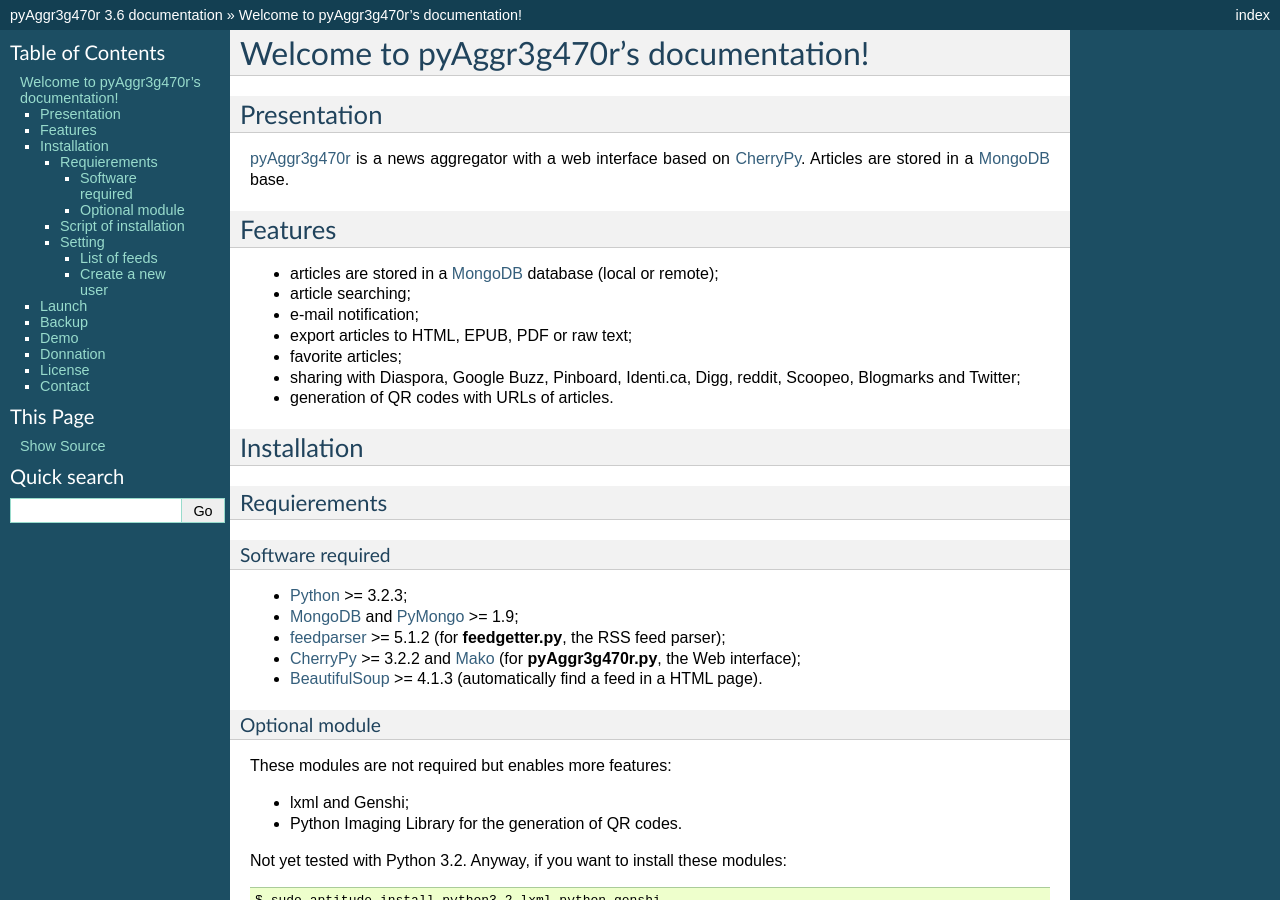
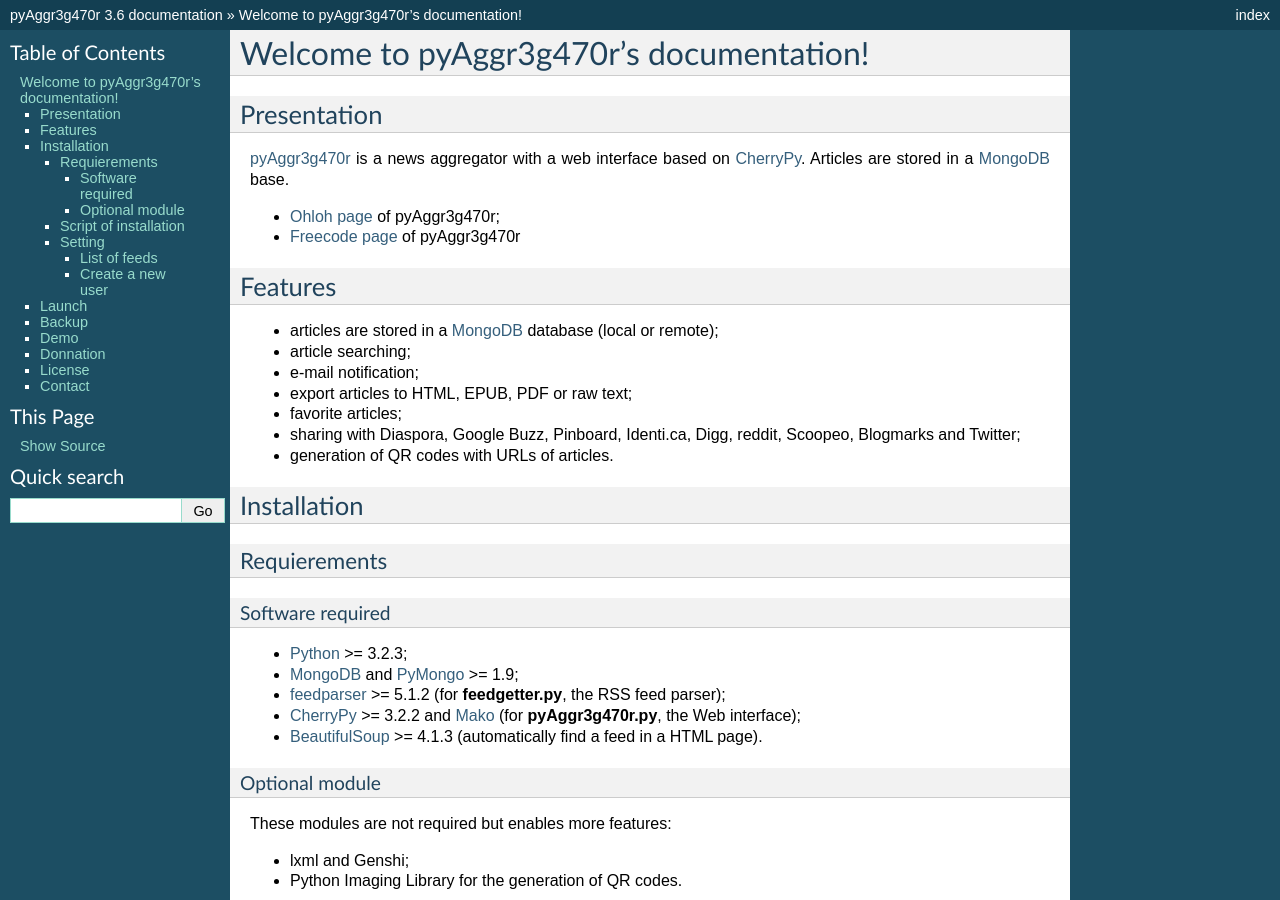
Before and after one commit to cedricbonhomme/newspipe, a Sphinx documentation site: the page built from docs/index.rst, in a window 1280 px wide and 900 px high. Built offline with Sphinx 7.4.7, drawn with Linux system fonts in a browser that asks for light colours.

Commit message:
Added links to Ohloh and Freecode in the documentation.

```diff
--- a/docs/index.rst
+++ b/docs/index.rst
@@ -16,6 +16,8 @@
 pyAggr3g470r_ is a news aggregator with a web interface
 based on CherryPy_. Articles are stored in a MongoDB_ base.
 
+* `Ohloh page <http://www.ohloh.net/p/pyAggr3g470r>`_ of pyAggr3g470r;
+* `Freecode page <http://freecode.com/projects/pyaggr3g470r>`_ of pyAggr3g470r
 
 
 Features
```
